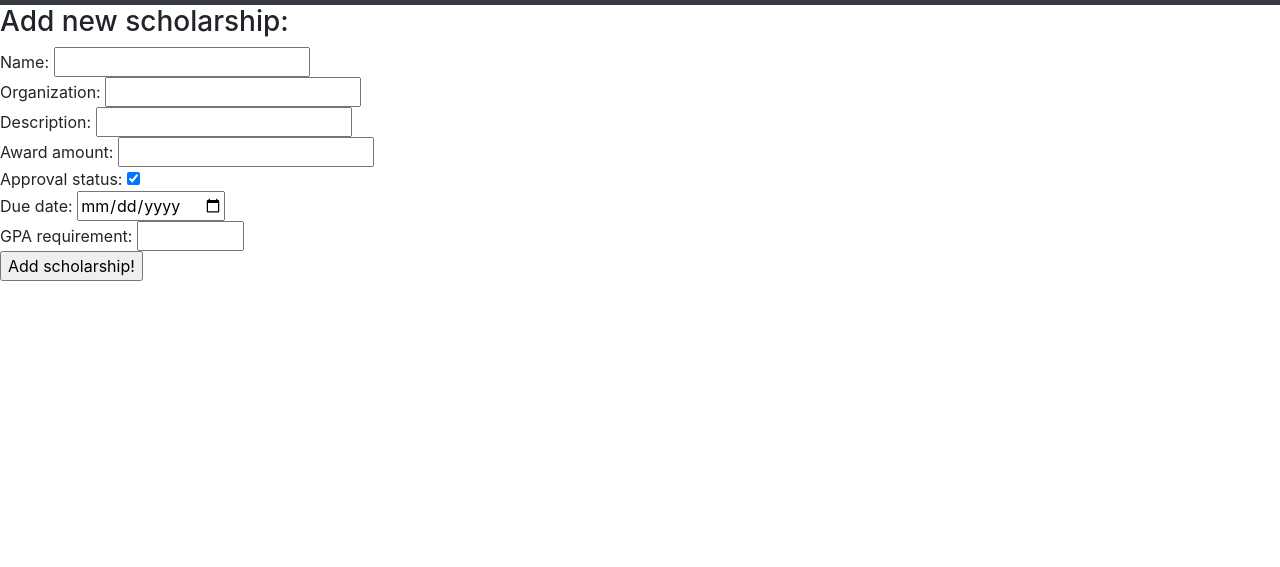
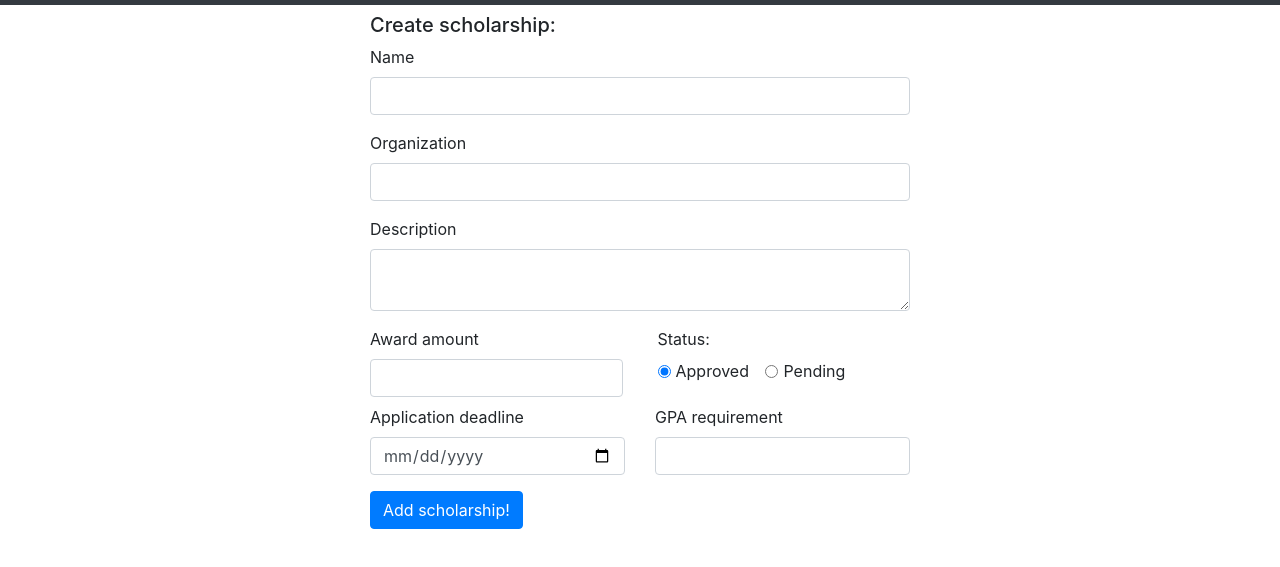
Before and after one commit to KeetonMartin/swe-project-team-3, a website: page scholarshipr/public/create.html in a window 1280 px wide. Shown: the part 51-618 px from the top of the page. Drawn offline with nearby package versions, Linux system fonts and the light colour scheme.

Commit message:
Fix bugs in edit form, add reroutin after edit+create, improve UI on all pages

```diff
--- a/scholarshipr/public/create.html
+++ b/scholarshipr/public/create.html
@@ -15,26 +15,79 @@
   </nav>
 
 <link rel="stylesheet" href="https://cdn.jsdelivr.net/npm/bootstrap@4.3.1/dist/css/bootstrap.min.css" integrity="sha384-ggOyR0iXCbMQv3Xipma34MD+dH/1fQ784/j6cY/iJTQUOhcWr7x9JvoRxT2MZw1T" crossorigin="anonymous">
-<h3>Add new scholarship:</h3>
-<form action="/create" method="post">
+<div class="container">
+  <div class="row mt-2">
+    <div class="col-3">
+    </div>
+    <div class="col-6">
+      <h5>Create scholarship:</h5>
 
-    Name: <input name="name"> <br/>
+      <form method="POST" action="/create">
+        <div class="form-group">
+          <label for="name">Name</label>
+          <input name="name" class="form-control" id="name" required>
+        </div>
 
-    Organization: <input name="org"> <br/>
-
-    Description: <input name="description"> <br/>
-
-    Award amount: <input name="dollarAmount" type="number" > <br/>
-
-    Approval status: <input name="approvalStatus" id="approvalStatus" value="1" type="checkbox" checked> <br/>
-
-    Due date: <input name="dueDate" type="date"> <br/>
-
-    GPA requirement: <input name="gpaRequirement" type="number" step="0.01" min="0" max="4"> <br/>
+        <div class="form-group">
+          <label for="org">Organization</label>
+          <input name="org" id="org" class="form-control">
+        </div>
 
 
-    <input type="submit" value="Add scholarship!">
+        <div class="form-group">
+          <label for="description">Description</label>
+          <textarea name="description" id="description" class="form-control" rows="2"></textarea>
 
-</form>
+        </div>
+
+        <div class="row">
+          <div class="col">
+            <label for="dollarAmount">Award amount</label>
+            <input name="dollarAmount" id="dollarAmount" class="form-control" type="number" >
+          </div>
+          <div class="col form-check">
+            <label for="approved">Status:</label> <br/>
+            <div class="form-check form-check-inline">
+              <input class="form-check-input" type="radio" name="approvalStatus" id="approved" value="1" checked>
+              <label class="form-check-label" for="approved">Approved</label>
+            </div>
+            <div class="form-check form-check-inline">
+              <input class="form-check-input" type="radio" name="approvalStatus" id="pending" value="0">
+              <label class="form-check-label" for="pending">Pending</label>
+            </div>
+
+
+          </div>
+        </div>
+
+
+        <div class="row mt-2">
+          <div class="col">
+            <div class="form-group">
+            <label for="dueDate">Application deadline</label>
+            <input name="dueDate" type="date" id="dueDate" class="form-control">
+          </div>
+          </div>
+          <div class="col">
+            <div class="form-group">
+
+            <label for="gpaRequirement">GPA requirement </label>
+            <input name="gpaRequirement" id="gpaRequirement" class="form-control" type="number" step="0.01" min="0" max="4">
+          </div>
+          </div>
+        </div>
+
+        <input type="submit" class="btn btn-primary mb-2" value="Add scholarship!">
+
+
+      </form>
+
+    </div>
+    <div class="col-3">
+    </div>
+  </div>
+</div>
+
+
 
 </html>
```
Also changed, not shown: scholarshipr/index.js (+26 -24 lines), scholarshipr/public/edit.ejs (+67 -15 lines).
